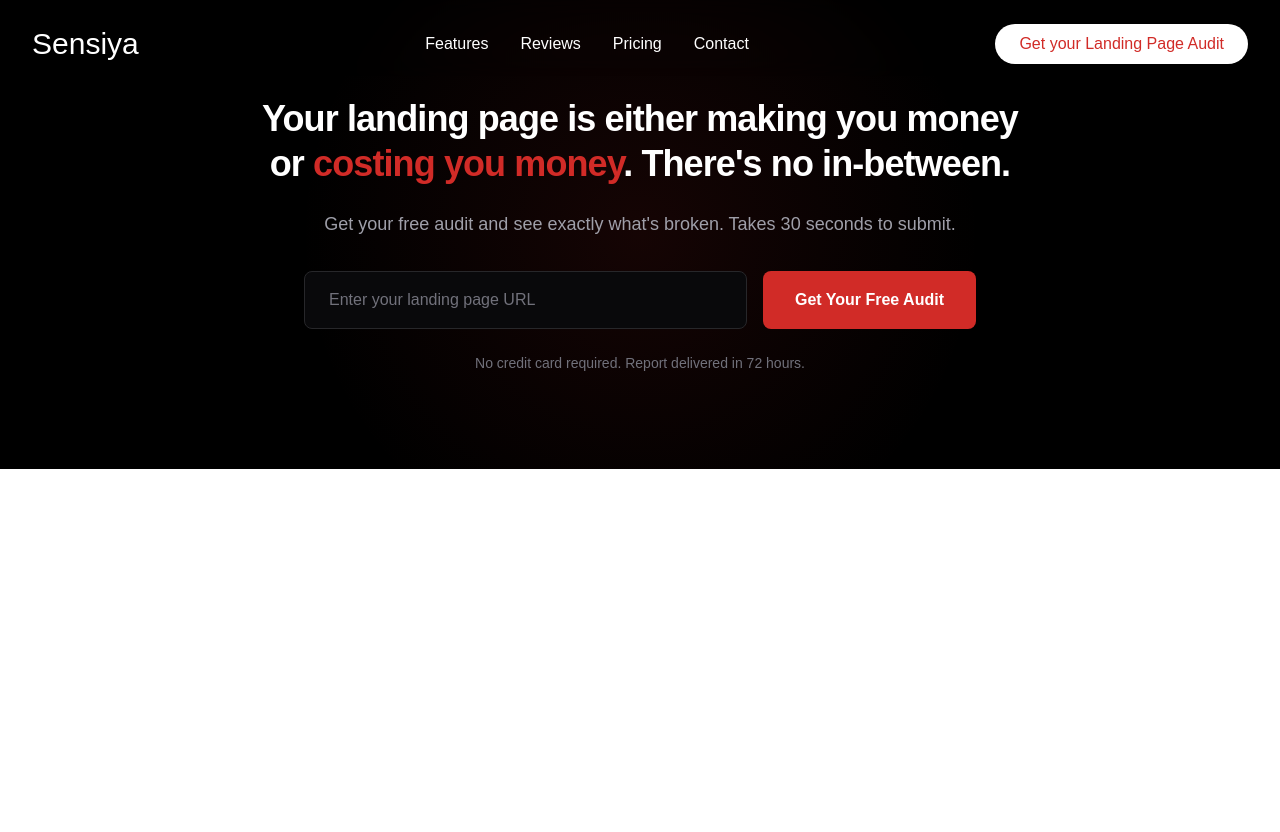
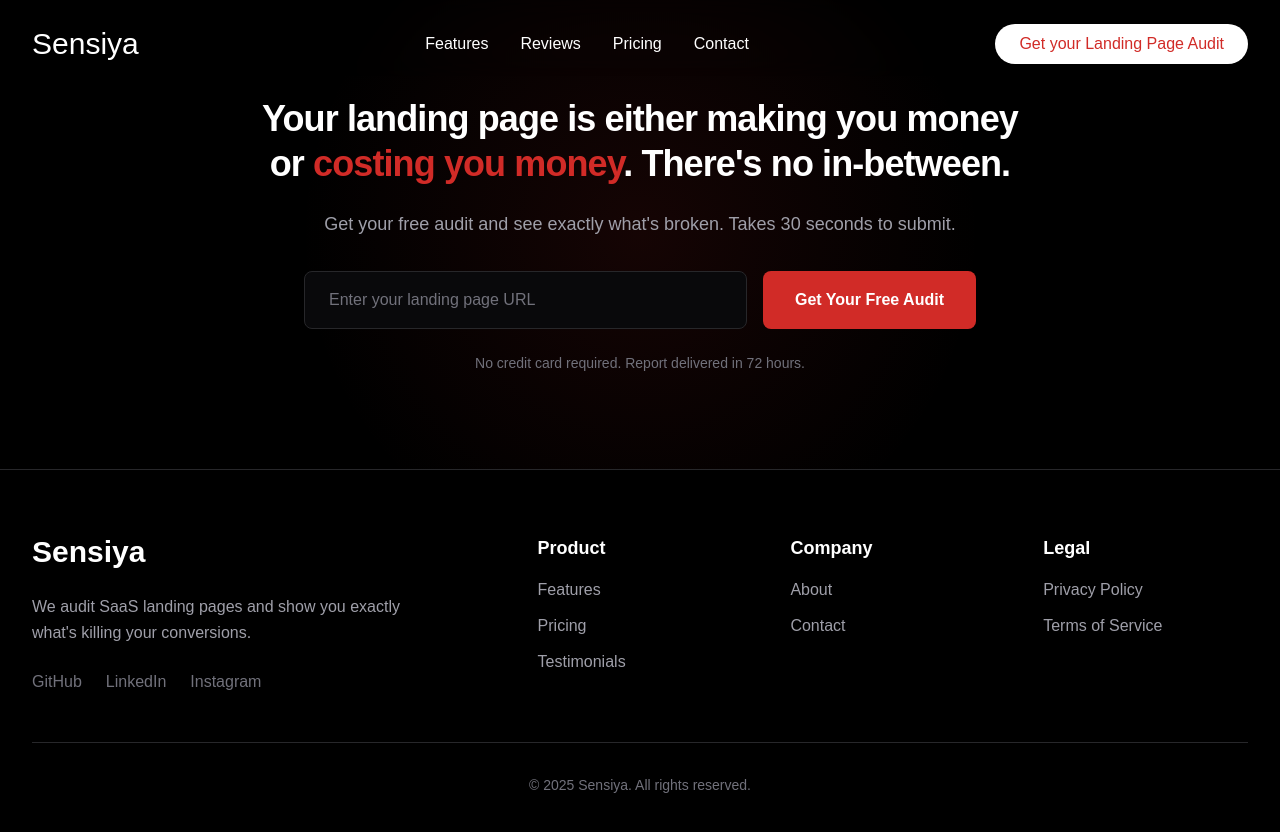
Before and after one commit to FahadBinQaiser/Sensiya, a React (Vite) app: page /newsletter in a window 1280 px wide. Shown: the top 832 px of the page. Before the commit the page ends 800 px from the top, so only its background shows below. Built offline with nearby package versions, Linux system fonts and the light colour scheme; a web font is replaced by a local one.

Commit message:
Footer section almost done, imports and finalizing

```diff
--- a/src/App.jsx
+++ b/src/App.jsx
@@ -41,7 +41,7 @@ function App() {
           <Route path="/newsletter" element={<NewsLetter />} />
         </Routes>
 
-        {/* <Footer /> */}
+        <Footer />
       </div>
     </BrowserRouter>
   );
--- a/src/components/Footer/Footer.jsx
+++ b/src/components/Footer/Footer.jsx
@@ -5,26 +5,15 @@ const Footer = () => {
     Product: [
       { name: "Features", href: "#features" },
       { name: "Pricing", href: "#pricing" },
-      { name: "Templates", href: "#" },
-      { name: "API", href: "#" },
+      { name: "Testimonials", href: "#testimonials" },
     ],
     Company: [
       { name: "About", href: "#" },
-      { name: "Blog", href: "#" },
-      { name: "Careers", href: "#" },
-      { name: "Press", href: "#" },
-    ],
-    Resources: [
-      { name: "Documentation", href: "#" },
-      { name: "Help Center", href: "#" },
-      { name: "Community", href: "#" },
-      { name: "Tutorials", href: "#" },
+      { name: "Contact", href: "#contact" },
     ],
     Legal: [
       { name: "Privacy Policy", href: "#" },
       { name: "Terms of Service", href: "#" },
-      { name: "Cookie Policy", href: "#" },
-      { name: "GDPR", href: "#" },
     ],
   };
 
@@ -35,30 +24,27 @@ const Footer = () => {
   ];
 
   return (
-    <footer
-      id="contact"
-      className="bg-gradient-to-r ibm-plex-sans from-indigo-50 to-purple-50 text-white"
-    >
-      <div className="max-w-7xl mx-auto px-4 sm:px-6 lg:px-8 py-16">
-        <div className="grid grid-cols-1 md:grid-cols-2 lg:grid-cols-6 gap-8">
+    <footer className="bg-black border-t border-zinc-800">
+      <div className="max-w-7xl mx-auto px-6 lg:px-8 py-16">
+        <div className="grid grid-cols-1 md:grid-cols-2 lg:grid-cols-5 gap-12 mb-12">
           <div className="lg:col-span-2">
             <div className="mb-6">
-              <span className="text-4xl bricolage-grotesque text-gray-900">
-                Sensiya
-              </span>
+              <span className="text-3xl font-black text-white">Sensiya</span>
             </div>
 
-            <p className="text-gray-700 mb-6 text-[14px]">
-              An intelligent design platform built for speed, clarity, powered
-              by AI to accelerate every creative workflow
+            <p className="text-zinc-400 mb-6 text-base leading-relaxed max-w-sm">
+              We audit SaaS landing pages and show you exactly what's killing
+              your conversions.
             </p>
 
-            <div className="flex space-x-4">
+            <div className="flex gap-6">
               {socialLinks.map((social, index) => (
                 <a
                   key={index}
                   href={social.href}
-                  className="text-gray-900 bricolage-grotesque text-lg hover:underline"
+                  target="_blank"
+                  rel="noopener noreferrer"
+                  className="text-zinc-500 hover:text-[#D12B27] transition-colors duration-200"
                 >
                   {social.name}
                 </a>
@@ -68,17 +54,13 @@ const Footer = () => {
 
           {Object.entries(footerLinks).map(([category, links]) => (
             <div key={category}>
-              <h3 className="text-gray-900 bricolage-grotesque text-3xl mb-4">
-                {category}
-              </h3>
-              <ul className="space-y-2">
+              <h3 className="text-white font-bold text-lg mb-4">{category}</h3>
+              <ul className="space-y-3">
                 {links.map((link) => (
                   <li key={link.name}>
                     <a
                       href={link.href}
-                      target="_blank"
-                      rel="noopener noreferrer"
-                      className="text-gray-800 text-sm hover:border-b-2 hover:text-black transition-colors duration-200"
+                      className="text-zinc-400 hover:text-white transition-colors duration-200"
                     >
                       {link.name}
                     </a>
@@ -89,9 +71,9 @@ const Footer = () => {
           ))}
         </div>
 
-        <div className="border-t border-gray-800 mt-12 pt-8 flex flex-col md:flex-row justify-between items-center">
-          <p className="text-gray-900 text-sm">
-            © 2024 Sensiya. All rights reserved.
+        <div className="border-t border-zinc-800 pt-8">
+          <p className="text-zinc-500 text-sm text-center">
+            © 2025 Sensiya. All rights reserved.
           </p>
         </div>
       </div>
```
